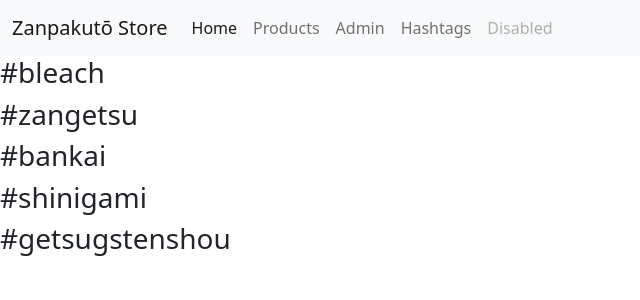
After one commit to Aldiiar/Aldiiar_Mailybaev_25-1, a Django app: page /hashtags/ in a window 1280 px wide. The commit adds this page. Shown: the top 300 px of the page, without its empty margins (0-640 px from the left). Run offline with Django 4.2, Linux system fonts and the light colour scheme; data comes from the database, SQL or seed files in the repository; both versions use the stored data as it was after the commit.

Commit message:
добавил хэштеги к товарам

```diff
--- a/django_hw/settings.py
+++ b/django_hw/settings.py
@@ -119,6 +119,9 @@
 
 STATIC_URL = 'static/'
 
+MEDIA_URL = 'media/'
+MEDIA_ROOT = BASE_DIR / 'media'
+
 # Default primary key field type
 # https://docs.djangoproject.com/en/4.1/ref/settings/#default-auto-field
 
--- a/django_hw/urls.py
+++ b/django_hw/urls.py
@@ -1,9 +1,14 @@
 from django.contrib import admin
 from django.urls import path
-from products.views import main_page_view, products_view
+from products.views import main_page_view, products_view, hashtag_view
+from django.conf.urls.static import static
+from django_hw.settings import MEDIA_URL, MEDIA_ROOT
 
 urlpatterns = [
     path('admin/', admin.site.urls),
     path('', main_page_view),
-    path('products/', products_view)
+    path('products/', products_view),
+    path('hashtags/', hashtag_view)
 ]
+
+urlpatterns += static(MEDIA_URL, document_root=MEDIA_ROOT)
--- a/products/admin.py
+++ b/products/admin.py
@@ -1,5 +1,6 @@
 from django.contrib import admin
-from products.models import Product
+from products.models import Product,Hashtag
 
 # Register your models here.
 admin.site.register(Product)
+admin.site.register(Hashtag)
--- a/products/models.py
+++ b/products/models.py
@@ -1,6 +1,12 @@
 from django.db import models
 
 # Create your models here.
+
+class Hashtag(models.Model):
+    title = models.CharField(max_length=55)
+
+    def __str__(self):
+        return self.title
 
 class Product(models.Model):
     image = models.ImageField(blank=True, null=True)
@@ -10,3 +16,7 @@
     created_date = models.DateField(auto_now_add=True)
     modified_date = models.DateField(auto_now=True)
     price = models.FloatField(default=0.0)
+    hashtags = models.ManyToManyField(Hashtag)
+
+    def __str__(self):
+        return self.title
--- a/products/views.py
+++ b/products/views.py
@@ -1,5 +1,5 @@
 from django.shortcuts import render
-from products.models import Product
+from products.models import Product, Hashtag
 
 # Create your views here.
 
@@ -12,7 +12,26 @@
         tovary = Product.objects.all()
 
         context = {
-            'products': tovary
+            'products': [
+                {
+                    'id': tovar,
+                    'title': tovar.title,
+                    'image': tovar.image,
+                    'rating': tovar.rating,
+                    'price': tovar.price,
+                    'hashtags': tovar.hashtags.all()
+                } for tovar in tovary
+            ]
         }
 
         return render(request, 'products/products.html', context=context)
+
+def hashtag_view(request):
+    if request.method == 'GET':
+        hashtags = Hashtag.objects.all()
+
+        context = {
+            'hashtags': hashtags
+        }
+
+        return render(request, 'products/hashtags.html', context=context)
--- a/templates/layouts/index.html
+++ b/templates/layouts/index.html
@@ -10,7 +10,7 @@
 <body>
     <nav class="navbar navbar-expand-lg bg-light">
   <div class="container-fluid">
-    <a class="navbar-brand" href="#">Belovodsk Store</a>
+    <a class="navbar-brand" href="#">Zanpakutō Store</a>
     <button class="navbar-toggler" type="button" data-bs-toggle="collapse" data-bs-target="#navbarNav" aria-controls="navbarNav" aria-expanded="false" aria-label="Toggle navigation">
       <span class="navbar-toggler-icon"></span>
     </button>
@@ -26,6 +26,9 @@
           <a class="nav-link" href="/admin">Admin</a>
         </li>
         <li class="nav-item">
+          <a class="nav-link" href="/hashtags">Hashtags</a>
+        </li>
+        <li class="nav-item">
           <a class="nav-link disabled">Disabled</a>
         </li>
       </ul>
--- /dev/null
+++ b/templates/products/hashtags.html
@@ -0,0 +1,11 @@
+{% extends 'layouts/index.html' %}
+
+{% block content %}
+    <div class="hashtags">
+        {% for hashtag in hashtags %}
+            <div class="hashtags_block">
+                <h3>{{ hashtag.title }}</h3>
+            </div>
+        {% endfor %}
+    </div>
+{% endblock %}
```
Also changed, not shown: templates/products/products.html (+7 -0 lines), db.sqlite3, media/118-katana-Hitsugaya-Toshiro.jpg (added), media/PTMGp.jpg (added), media/product-image-1140429101_640x_1a7d5556-bf4e-403c-b749-4f7099b3bb7a.jpg (added), media/raf750x1000075tfafafa_ca443f4786.jpg (added), products/migrations/0002_hashtag_product_hashtags.py (added).
